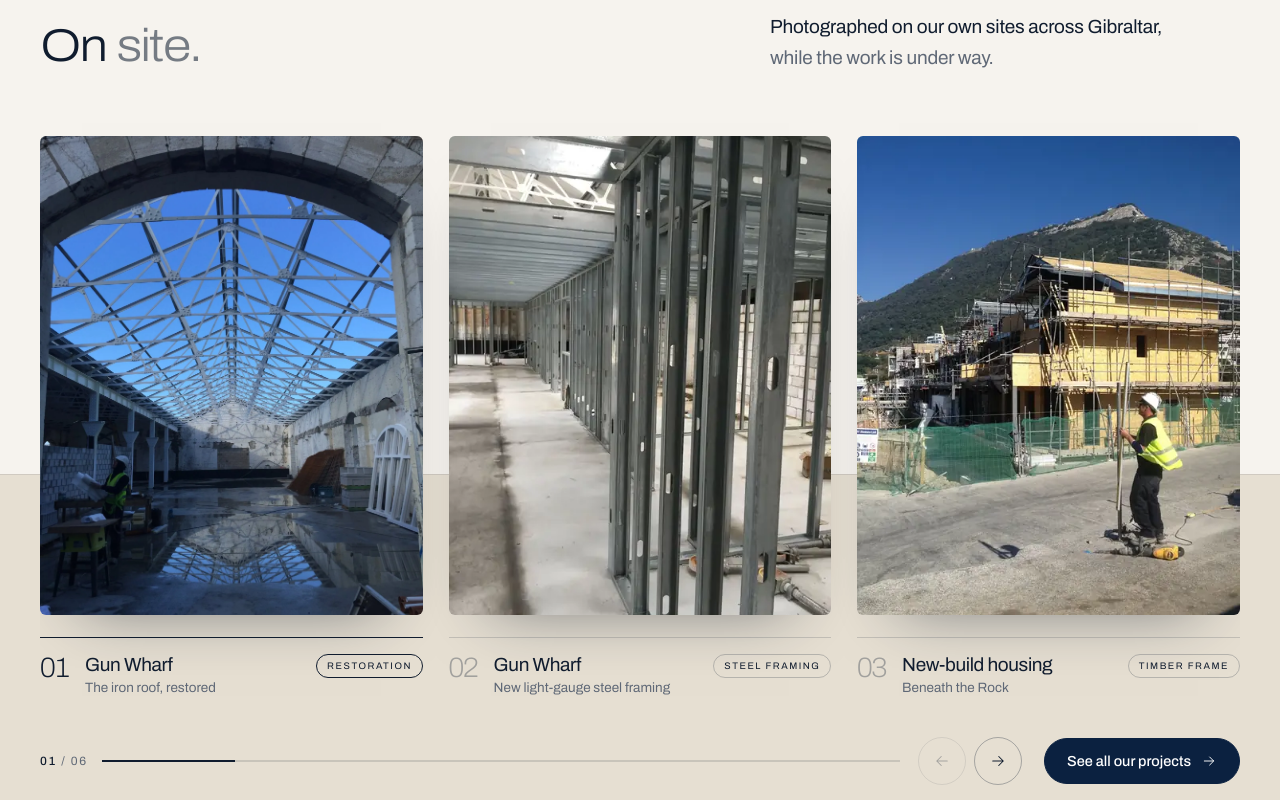
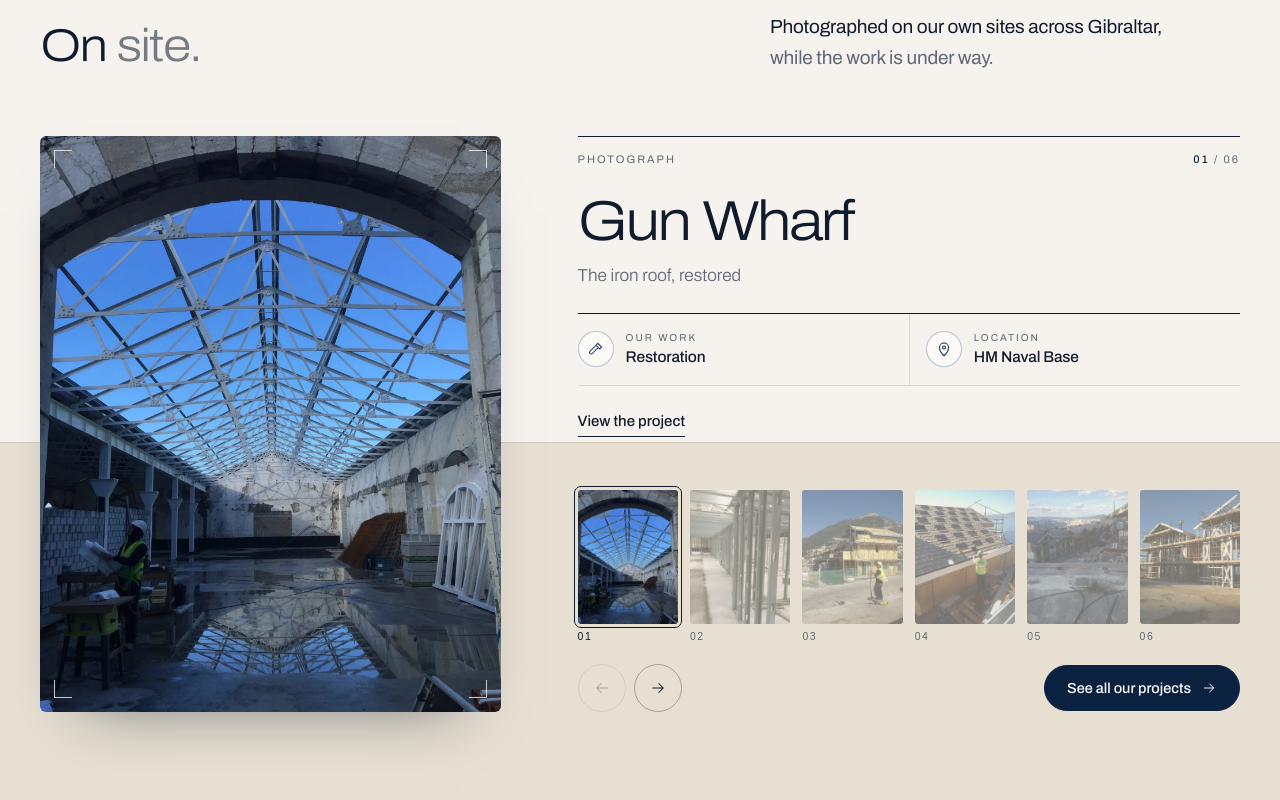
Before and after one commit to fabiocabaceira/proseal, a React (Vite) app: page / in a window 1280 px wide. Shown: the part 4220-5020 px from the top of the page. Built offline with nearby package versions, Linux system fonts and the light colour scheme.

Commit message:
On site as a monograph spread: one photograph large, its title block, the set as an index
Co-Authored-By: Claude Opus 5.5 <noreply@anthropic.com>

```diff
--- a/src/components/home/OnSite.tsx
+++ b/src/components/home/OnSite.tsx
@@ -1,5 +1,6 @@
-import { useEffect, useRef, useState, type KeyboardEvent, type PointerEvent } from 'react';
+import { useRef, useState, type KeyboardEvent } from 'react';
 import { pad2 } from './ring';
+import { FactSheet } from '../works/Facts';
 
 interface Print {
   readonly slug: string;
@@ -7,115 +8,55 @@ interface Print {
   readonly place: string;
   readonly caption: string;
   readonly work: string;
+  readonly where: string;
+  readonly href: string;
 }
 
 const PRINTS = [
-  { slug: 'gunwharf-arch', alt: 'Stone arch and repainted iron roof trusses at Gun Wharf', place: 'Gun Wharf', caption: 'The iron roof, restored', work: 'Restoration' },
-  { slug: 'lgfs-a', alt: 'New light-gauge steel framing standing inside the Gun Wharf building', place: 'Gun Wharf', caption: 'New light-gauge steel framing', work: 'Steel framing' },
-  { slug: 'rock', alt: 'A timber-frame house under scaffolding, with the Rock of Gibraltar behind', place: 'New-build housing', caption: 'Beneath the Rock', work: 'Timber frame' },
-  { slug: 'slates', alt: 'A roofer laying slate around roof windows already in place, with the bay behind', place: 'New-build housing', caption: 'Slate laid by hand', work: 'Roofing' },
-  { slug: 'site-view', alt: 'A ProSeal housing site seen from above, with the Bay of Gibraltar behind', place: 'New-build housing', caption: 'The site from above', work: 'New-build' },
-  { slug: 'frame-1', alt: 'Two timber-frame houses rising inside scaffolding, with a worker on the roof', place: 'New-build housing', caption: 'Timber frames going up', work: 'Timber frame' },
+  { slug: 'gunwharf-arch', alt: 'Stone arch and repainted iron roof trusses at Gun Wharf', place: 'Gun Wharf', caption: 'The iron roof, restored', work: 'Restoration', where: 'HM Naval Base', href: 'works.html#gun-wharf' },
+  { slug: 'lgfs-a', alt: 'New light-gauge steel framing standing inside the Gun Wharf building', place: 'Gun Wharf', caption: 'New light-gauge steel framing', work: 'Steel framing', where: 'HM Naval Base', href: 'works.html#gun-wharf' },
+  { slug: 'rock', alt: 'A timber-frame house under scaffolding, with the Rock of Gibraltar behind', place: 'New-build housing', caption: 'Beneath the Rock', work: 'Timber frame', where: 'Gibraltar', href: 'works.html#new-build-housing' },
+  { slug: 'slates', alt: 'A roofer laying slate around roof windows already in place, with the bay behind', place: 'Roofing', caption: 'Slate laid by hand', work: 'Roofing', where: 'Gibraltar', href: 'works.html#roofing' },
+  { slug: 'site-view', alt: 'A ProSeal housing site seen from above, with the Bay of Gibraltar behind', place: 'New-build housing', caption: 'The site from above', work: 'New build', where: 'Gibraltar', href: 'works.html#new-build-housing' },
+  { slug: 'frame-1', alt: 'Two timber-frame houses rising inside scaffolding, with a worker on the roof', place: 'New-build housing', caption: 'Timber frames going up', work: 'Timber frame', where: 'Gibraltar', href: 'works.html#new-build-housing' },
 ] as const satisfies readonly Print[];
 
 const COUNT = PRINTS.length;
 const ARROW = <svg viewBox="0 0 24 24" aria-hidden="true"><path d="M5 12h14M13 6l6 6-6 6" /></svg>;
 const clampTo = (v: number, max: number) => Math.min(max, Math.max(0, v));
 
-interface Drag {
-  readonly id: number;
-  readonly x0: number;
-  readonly y0: number;
-  on: boolean;
-  lastX: number;
-  lastT: number;
-  v: number;
+/* On site, set like a monograph spread: one photograph large, its title block beside it (number, project, what it shows,
+   the work and where), and the whole set below as an index of thumbnails. Swipe or scroll the photograph, use the arrows,
+   or pick a thumbnail. On phones the project's name sits over the bottom of the photograph instead. */
+export default function OnSite() {
+  const row = useRef<HTMLUListElement>(null);
+  const aim = useRef<number | null>(null);
+  const [active, setActive] = useState(0);
+  const p = PRINTS[active];
+
+  const onScroll = () => {
+    const el = row.current;
+    if (!el || !el.clientWidth) return;
+    const at = clampTo(Math.round(el.scrollLeft / el.clientWidth), COUNT - 1);
+    if (aim.current !== null) {
+      if (at === aim.current) aim.current = null;
+      return;
     }
-
-/* The prints sit whole inside the frame: one on a phone, two or three on wider screens. The row slides under the arrows,
-   the keys, a drag or a swipe, and settles on the nearest print. The current print carries the count and the ruled caption. */
-export default function OnSite() {
-  const view = useRef<HTMLDivElement>(null);
-  const row = useRef<HTMLUListElement>(null);
-  const drag = useRef<Drag | null>(null);
-  const [active, setActive] = useState(0);
-  const [fit, setFit] = useState({ step: 0, perView: 1 });
-
-  const max = COUNT - fit.perView;
-  const offset = Math.min(active, max);
-
-  const place = (x: number) => {
-    if (row.current) row.current.style.transform = `translate3d(${x}px,0,0)`;
+    setActive(at);
   };
 
-  useEffect(() => {
-    const vp = view.current;
+  const go = (to: number) => {
     const el = row.current;
-    if (!vp || !el) return;
-    const measure = () => {
-      const first = el.firstElementChild;
-      if (!(first instanceof HTMLElement)) return;
-      const gap = parseFloat(getComputedStyle(el).columnGap) || 0;
-      const step = first.getBoundingClientRect().width + gap;
-      setFit({ step, perView: Math.max(1, Math.round((vp.clientWidth + gap) / step)) });
-    };
-    measure();
-    const ro = new ResizeObserver(measure);
-    ro.observe(vp);
-    return () => ro.disconnect();
-  }, []);
-
-  useEffect(() => place(-offset * fit.step), [offset, fit.step]);
-
-  const go = (to: number) => setActive(clampTo(to, COUNT - 1));
-
-  const onPointerDown = (e: PointerEvent<HTMLDivElement>) => {
-    if (e.button !== 0 || !fit.step) return;
-    drag.current = { id: e.pointerId, x0: e.clientX, y0: e.clientY, on: false, lastX: e.clientX, lastT: e.timeStamp, v: 0 };
+    if (!el) return;
+    const k = clampTo(to, COUNT - 1);
+    const calm = window.matchMedia('(prefers-reduced-motion: reduce)').matches || document.documentElement.classList.contains('calm');
+    aim.current = k;
+    window.setTimeout(() => { if (aim.current === k) aim.current = null; }, 1200);
+    el.scrollTo({ left: k * el.clientWidth, behavior: calm ? 'auto' : 'smooth' });
+    setActive(k);
   };
 
-  const onPointerMove = (e: PointerEvent<HTMLDivElement>) => {
-    const d = drag.current;
-    if (!d || d.id !== e.pointerId) return;
-    const dx = e.clientX - d.x0;
-    if (!d.on) {
-      if (Math.abs(e.clientY - d.y0) > 10 && Math.abs(e.clientY - d.y0) > Math.abs(dx)) { drag.current = null; return; }
-      if (Math.abs(dx) < 6) return;
-      d.on = true;
-      e.currentTarget.setPointerCapture(e.pointerId);
-      row.current?.classList.add('is-drag');
-    }
-    const dt = e.timeStamp - d.lastT;
-    if (dt > 0) d.v = (e.clientX - d.lastX) / dt;
-    d.lastX = e.clientX;
-    d.lastT = e.timeStamp;
-    const min = -max * fit.step;
-    let x = -offset * fit.step + dx;
-    if (x > 0) x *= 0.3;
-    else if (x < min) x = min + (x - min) * 0.3;
-    place(x);
-  };
-
-  const onPointerEnd = (e: PointerEvent<HTMLDivElement>) => {
-    const d = drag.current;
-    if (!d || d.id !== e.pointerId) return;
-    drag.current = null;
-    if (!d.on) return;
-    row.current?.classList.remove('is-drag');
-    /* a drag ends with a click on the print under the pointer; it must not open the photograph */
-    const swallow = (ev: MouseEvent) => { ev.stopPropagation(); ev.preventDefault(); };
-    window.addEventListener('click', swallow, { capture: true, once: true });
-    setTimeout(() => window.removeEventListener('click', swallow, true), 0);
-    const dx = e.clientX - d.x0;
-    let shift = Math.round(-dx / fit.step);
-    if (shift === 0 && (Math.abs(d.v) > 0.35 || Math.abs(dx) > fit.step * 0.18)) shift = dx < 0 ? 1 : -1;
-    const target = offset + shift;
-    if (shift > 0 && target > max) go(active + shift);
-    else if (shift !== 0) go(clampTo(target, max));
-    place(-Math.min(shift ? clampTo(target, max) : offset, max) * fit.step);
-  };
-
-  const onKeyDown = (e: KeyboardEvent<HTMLDivElement>) => {
+  const onKeyDown = (e: KeyboardEvent<HTMLUListElement>) => {
     if (e.key === 'ArrowRight') { e.preventDefault(); go(active + 1); }
     else if (e.key === 'ArrowLeft') { e.preventDefault(); go(active - 1); }
   };
@@ -135,31 +76,49 @@ export default function OnSite() {
           <p className="works-p">Photographed on our own sites across Gibraltar, <span>while the work is under way.</span></p>
         </div>
       </div>
-      <div className="os" role="region" aria-roledescription="carousel" aria-label="Photographs from our sites">
-        <div className="os-view" ref={view} tabIndex={0} onKeyDown={onKeyDown} onPointerDown={onPointerDown} onPointerMove={onPointerMove} onPointerUp={onPointerEnd} onPointerCancel={onPointerEnd}>
-          <ul className="os-row" ref={row}>
-            {PRINTS.map((p, k) => (
-              <li key={p.slug} className={k === active ? 'os-i is-on' : 'os-i'} aria-roledescription="slide" aria-label={`${k + 1} of ${COUNT}`}>
-                <a href={`img/${p.slug}-1600.webp`} className="card os-card" draggable={false} onFocus={() => (k < offset || k >= offset + fit.perView) && go(k)}>
-                  <span className="os-img">
-                    <img src={`img/${p.slug}-480.webp`} srcSet={`img/${p.slug}-480.webp 480w, img/${p.slug}-900.webp 900w, img/${p.slug}-1600.webp 1600w`} sizes="(min-width:900px) 31vw, 90vw" alt={p.alt} loading="lazy" decoding="async" draggable={false} />
-                  </span>
-                  <span className="os-t">
-                    <span className="os-n">{pad2(k + 1)}</span>
-                    <span>
-                      <b>{p.place}</b>
-                      <span className="card-l">{p.caption}</span>
-                    </span>
-                    <span className="os-w">{p.work}</span>
+      <div className="os ox" role="region" aria-roledescription="carousel" aria-label="Photographs from our sites">
+        <div className="ox-stage">
+          <ul className="ox-row" ref={row} onScroll={onScroll} onKeyDown={onKeyDown} tabIndex={0}>
+            {PRINTS.map((q, k) => (
+              <li className="ox-i" key={q.slug} aria-roledescription="slide" aria-label={`${k + 1} of ${COUNT}`}>
+                <a className="ox-img" href={q.href} draggable={false} tabIndex={k === active ? 0 : -1} data-cta="home-onsite">
+                  <img src={`img/${q.slug}-900.webp`} srcSet={`img/${q.slug}-480.webp 480w, img/${q.slug}-900.webp 900w, img/${q.slug}-1600.webp 1600w`} sizes="(min-width:900px) 520px, 92vw" alt={q.alt} loading={k === 0 ? undefined : 'lazy'} decoding="async" draggable={false} />
+                  <span className="ox-cover" aria-hidden="true">
+                    <span className="ox-cover-k">{`${pad2(k + 1)} · ${q.work}`}</span>
+                    <span className="ox-cover-n">{q.place}</span>
                   </span>
                 </a>
               </li>
             ))}
           </ul>
+          <i className="cm tl" aria-hidden="true" />
+          <i className="cm tr" aria-hidden="true" />
+          <i className="cm bl" aria-hidden="true" />
+          <i className="cm br" aria-hidden="true" />
         </div>
-        <div className="os-nav">
-          <p className="os-count" aria-live="polite"><b>{pad2(active + 1)}</b>{` / ${pad2(COUNT)}`}</p>
-          <span className="os-bar" aria-hidden="true"><i style={{ transform: `scaleX(${(active + 1) / COUNT})` }} /></span>
+        <div className="ox-side">
+          <div className="ox-block" key={active} aria-live="polite">
+            <p className="ox-k">
+              <span>Photograph</span>
+              <span><b>{pad2(active + 1)}</b>{` / ${pad2(COUNT)}`}</span>
+            </p>
+            <h3 className="ox-name">{p.place}</h3>
+            <p className="ox-cap">{p.caption}</p>
+            <FactSheet facts={[{ icon: 'tools', label: 'Our work', value: p.work }, { icon: 'pin', label: 'Location', value: p.where }]} name={p.place} />
+            <a className="line ox-go" href={p.href} data-cta="home-onsite-project">View the project</a>
+          </div>
+          <div className="ox-foot">
+            <ol className="ox-index" aria-label="All photographs">
+              {PRINTS.map((q, k) => (
+                <li key={q.slug}>
+                  <button type="button" className="ox-th" aria-label={`Photograph ${k + 1}: ${q.caption}`} aria-current={k === active ? 'true' : undefined} onClick={() => go(k)}>
+                    <img src={`img/${q.slug}-480.webp`} alt="" loading="lazy" decoding="async" draggable={false} />
+                    <span>{pad2(k + 1)}</span>
+                  </button>
+                </li>
+              ))}
+            </ol>
+            <div className="os-nav ox-nav">
               <button type="button" className="os-prev" aria-label="Previous photograph" disabled={active === 0} onClick={() => go(active - 1)}>{ARROW}</button>
               <button type="button" className="os-next" aria-label="Next photograph" disabled={active === COUNT - 1} onClick={() => go(active + 1)}>{ARROW}</button>
               <a className="pill dark os-all" href="works.html" data-cta="home-works">
@@ -168,6 +127,8 @@ export default function OnSite() {
               </a>
             </div>
           </div>
+        </div>
+      </div>
     </section>
   );
 }
--- a/src/styles/site.css
+++ b/src/styles/site.css
@@ -1521,3 +1521,56 @@ html.calm .ld-bar{transform:none;animation:none !important}
   .pj-more-b[aria-expanded="true"] svg{transform:rotate(180deg)}
   .pj-more-b + .pj-go{margin-top:18px}
 }
+
+/* 27/11 · On site as a monograph spread: one photograph large, its title block beside it, the whole set as an index */
+.ox{display:grid;gap:18px}
+.ox-stage{position:relative;z-index:1;min-width:0;align-self:start}
+.ox-row{display:flex;overflow-x:auto;scroll-snap-type:x mandatory;scrollbar-width:none;overscroll-behavior-x:contain;outline:none;border-radius:6px;box-shadow:0 34px 60px -42px rgba(11,22,38,.55)}
+.ox-row::-webkit-scrollbar{display:none}
+.ox-row:focus-visible{outline:2px solid var(--navy);outline-offset:6px}
+.ox-i{flex:0 0 100%;min-width:0;scroll-snap-align:start;scroll-snap-stop:always}
+.ox-img{position:relative;display:block;aspect-ratio:1/1;overflow:hidden;background:#e6e2da;-webkit-user-select:none;user-select:none;-webkit-touch-callout:none}
+.ox-img img{width:100%;height:100%;object-fit:cover}
+.ox-stage .cm{z-index:2;pointer-events:none;border-color:rgba(255,255,255,.75)}
+.ox-cover{position:absolute;inset:auto 0 0;display:grid;gap:6px;padding:72px 18px 16px;background:linear-gradient(to top,rgba(8,17,31,.84) 0%,rgba(8,17,31,.5) 45%,rgba(8,17,31,0) 100%);color:#fff;pointer-events:none}
+.ox-cover-k{font-size:10px;letter-spacing:.2em;text-transform:uppercase;color:rgba(255,255,255,.75);font-variant-numeric:tabular-nums}
+.ox-cover-n{font-size:clamp(28px,8vw,36px);line-height:1.02;letter-spacing:-.04em;font-weight:300;font-stretch:112%;text-shadow:0 2px 18px rgba(0,0,0,.35)}
+.ox-side{position:relative;z-index:1;display:grid;gap:16px;min-width:0}
+.ox-block{animation:ox-in .5s var(--ease)}
+@keyframes ox-in{from{opacity:0}}
+.ox-k,.ox-name,.ox-block .pj-sheet{display:none}
+.ox-block{display:flex;flex-wrap:wrap;align-items:baseline;justify-content:space-between;gap:6px 16px}
+.ox-cap{font-size:16px;line-height:1.35;color:var(--ink)}
+.ox-go{font-size:14px;white-space:nowrap}
+.ox-foot{display:grid;gap:14px}
+.ox-index{display:grid;grid-template-columns:repeat(6,minmax(0,1fr));gap:8px}
+.ox-th{display:grid;gap:6px;width:100%;padding:0;border:0;background:none;color:var(--mute);cursor:pointer;text-align:left}
+.ox-th img{display:block;width:100%;aspect-ratio:3/4;object-fit:cover;border-radius:3px;opacity:.5;transition:opacity .35s var(--ease),outline-color .35s var(--ease);outline:1px solid transparent;outline-offset:3px}
+.ox-th span{display:none;font-size:10.5px;letter-spacing:.14em;font-variant-numeric:tabular-nums}
+.ox-th:hover img{opacity:.85}
+.ox-th[aria-current="true"] img{opacity:1;outline-color:var(--ink)}
+.ox-th[aria-current="true"] span{color:var(--ink)}
+.ox-th:focus-visible{outline:none}
+.ox-th:focus-visible img{outline:2px solid var(--navy)}
+.ox .os-nav{margin-top:0;flex-wrap:nowrap}
+.ox .os-all{flex:0 0 auto;margin:0 0 0 auto}
+@media (prefers-reduced-motion:reduce){ .ox-block{animation:none} }
+html.calm .ox-block{animation:none}
+@media (min-width:900px){
+  .ox{grid-template-columns:minmax(0,clamp(360px,36vw,520px)) minmax(0,1fr);column-gap:clamp(48px,6vw,96px);align-items:stretch}
+  .ox-img{aspect-ratio:4/5}
+  .ox-cover{display:none}
+  .ox-side{display:flex;flex-direction:column;justify-content:space-between;gap:32px}
+  .ox-block{display:block}
+  .ox-k{display:flex;justify-content:space-between;gap:16px;padding-top:14px;border-top:1px solid var(--ink);font-size:11px;letter-spacing:.18em;text-transform:uppercase;color:var(--mute);font-variant-numeric:tabular-nums}
+  .ox-k b{font-weight:500;color:var(--ink)}
+  .ox-name{display:block;margin-top:26px;font-size:clamp(44px,4.4vw,72px);line-height:1;letter-spacing:-.045em;font-weight:300;font-stretch:112%;text-wrap:balance}
+  .ox-cap{margin-top:14px;font-size:clamp(17px,1.35vw,20px);font-weight:300;color:var(--mute)}
+  .ox-block .pj-sheet{display:grid;margin-top:26px}
+  .ox-go{display:inline-block;margin-top:24px;font-size:15px}
+  .ox-foot{gap:22px}
+  .ox-index{gap:12px}
+  .ox-th span{display:block}
+  .ox .os-all{margin-left:auto}
+}
+@media (max-width:899px){ .ox-stage .cm.bl,.ox-stage .cm.br{display:none} }
```
Lines whose indentation alone changed are shown as unchanged.
